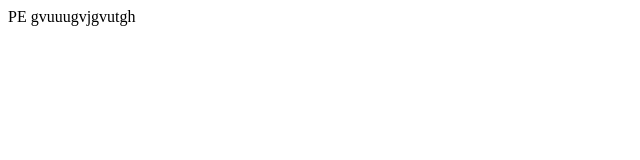
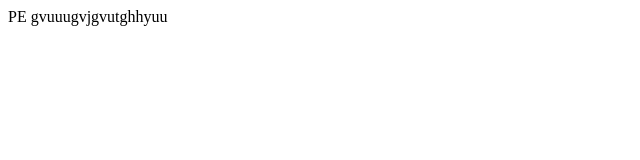
Before and after one commit to Web-Technologies-and-Development/web-tech-starter-assignment-darrel-awuku, a plain HTML site: page index.html in a window 1280 px wide. Shown: the full height of the page, 0-640 px from the left. Drawn offline with Linux system fonts and the light colour scheme.

Commit message:
changes 2

```diff
--- a/index.html
+++ b/index.html
@@ -1,3 +1,3 @@
 PE <html>
-    gvuuugvjgvutgh
+    gvuuugvjgvutghhyuu
 </html>
```
